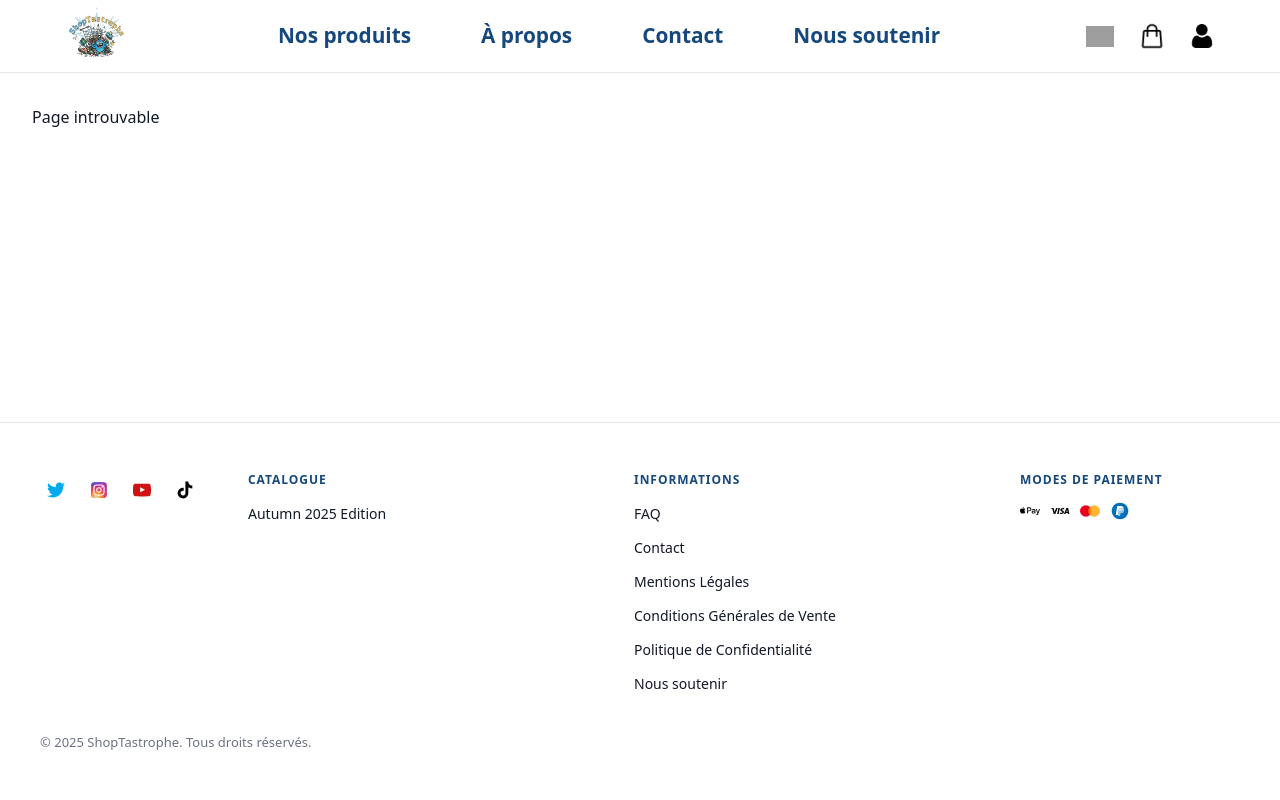
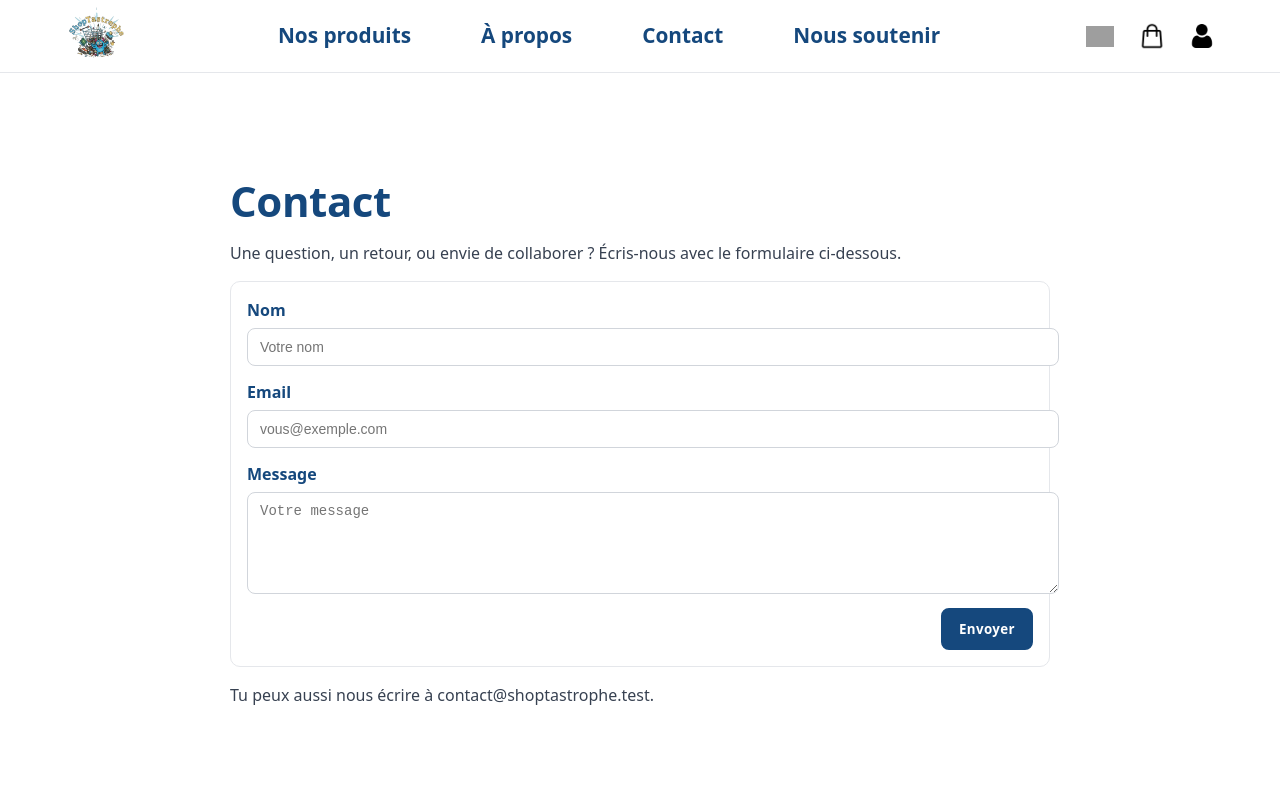
Before and after one commit to LiOlivier/ShopTastrophe, a React app in the folder frontend/: page /contact in a window 1280 px wide. Shown: the top 800 px of the page. Built offline with nearby package versions, Linux system fonts and the light colour scheme; grey boxes are pictures that could not be loaded; the HTML template or start-up script is replaced by a standard one.

Commit message:
About + Contact

```diff
--- a/frontend/src/App.jsx
+++ b/frontend/src/App.jsx
@@ -12,6 +12,7 @@ import Profile from "./pages/Profile";
 import About from "./pages/About";
 import FAQ from "./pages/FAQ";
 import Products from "./pages/Products";
+import Contact from "./pages/Contact";
 
 function App() {
   const location = useLocation();
@@ -27,6 +28,7 @@ function App() {
             <Route path="/about" element={<About />} />
             <Route path="/faq" element={<FAQ />} />
             <Route path="/products" element={<Products />} />
+            <Route path="/contact" element={<Contact />} />
             <Route path="/cart" element={<Cart />} />
             <Route path="/orders" element={<Orders />} />
             <Route path="/profile" element={<Profile />} />
--- a/frontend/src/pages/About.css
+++ b/frontend/src/pages/About.css
@@ -15,12 +15,13 @@
   font-weight: 800;
   letter-spacing: -0.02em;
   margin: 0 0 clamp(16px, 3vw, 24px);
+  color: #15487D; /* bleu temporaire */
 }
 
 .about-container p {
   font-size: clamp(14px, 2.5vw, 18px);
   line-height: 1.75;
-  color: #222;
+  color: #15487D; /* bleu temporaire */
   margin: 0 0 clamp(14px, 2.5vw, 20px);
 }
 
--- /dev/null
+++ b/frontend/src/pages/Contact.css
@@ -0,0 +1,91 @@
+.contact {
+  display: block;
+  width: 100%;
+}
+
+.contact-container {
+  max-width: 820px;
+  margin: 0 auto;
+  padding: clamp(20px, 6vw, 64px) clamp(16px, 5vw, 32px);
+}
+
+.contact-title {
+  font-size: clamp(28px, 6vw, 42px);
+  line-height: 1.15;
+  font-weight: 800;
+  letter-spacing: -0.01em;
+  margin: 0 0 16px 0;
+  color: #15487D;
+}
+
+.contact-intro {
+  margin: 0 0 16px 0;
+  color: #374151;
+}
+
+.contact-form {
+  display: grid;
+  gap: 14px;
+  background: #fff;
+  border: 1px solid #e5e7eb;
+  border-radius: 10px;
+  padding: 16px;
+}
+
+.form-row {
+  display: grid;
+  gap: 6px;
+}
+
+.form-row label {
+  font-weight: 700;
+  color: #15487D;
+}
+
+.form-row input,
+.form-row textarea {
+  width: 100%;
+  padding: 10px 12px;
+  border: 1px solid #d1d5db;
+  border-radius: 8px;
+  font-size: 14px;
+}
+
+.form-row input:focus,
+.form-row textarea:focus {
+  outline: none;
+  box-shadow: 0 0 0 3px rgba(21, 72, 125, 0.2);
+  border-color: #15487D;
+}
+
+.form-actions {
+  display: flex;
+  justify-content: flex-end;
+}
+
+.btn-primary {
+  background: #15487D;
+  color: #fff;
+  border: 2px solid #15487D;
+  font-weight: 800;
+  letter-spacing: 0.03em;
+  padding: 10px 16px;
+  border-radius: 8px;
+  cursor: pointer;
+}
+
+.btn-primary:hover {
+  filter: brightness(1.05);
+}
+
+.contact-alt {
+  margin-top: 12px;
+  color: #374151;
+}
+
+@media (min-width: 1024px) {
+  .contact-container {
+    padding-top: 72px;
+    padding-bottom: 72px;
+  }
+}
--- /dev/null
+++ b/frontend/src/pages/Contact.jsx
@@ -0,0 +1,36 @@
+import "./Contact.css";
+
+export default function Contact() {
+  return (
+    <section className="contact">
+      <div className="contact-container">
+        <h1 className="contact-title">Contact</h1>
+        <p className="contact-intro">
+          Une question, un retour, ou envie de collaborer ? Écris‑nous avec le formulaire ci‑dessous.
+        </p>
+        <form className="contact-form" onSubmit={(e) => e.preventDefault()}>
+          <div className="form-row">
+            <label htmlFor="name">Nom</label>
+            <input id="name" name="name" type="text" placeholder="Votre nom" required />
+          </div>
+          <div className="form-row">
+            <label htmlFor="email">Email</label>
+            <input id="email" name="email" type="email" placeholder="vous@exemple.com" required />
+          </div>
+          <div className="form-row">
+            <label htmlFor="message">Message</label>
+            <textarea id="message" name="message" rows={5} placeholder="Votre message" required />
+          </div>
+          <div className="form-actions">
+            <button type="submit" className="btn-primary">Envoyer</button>
+          </div>
+        </form>
+        <div className="contact-alt">
+          <p>
+            Tu peux aussi nous écrire à <a href="mailto:contact@shoptastrophe.test">contact@shoptastrophe.test</a>.
+          </p>
+        </div>
+      </div>
+    </section>
+  );
+}
```
